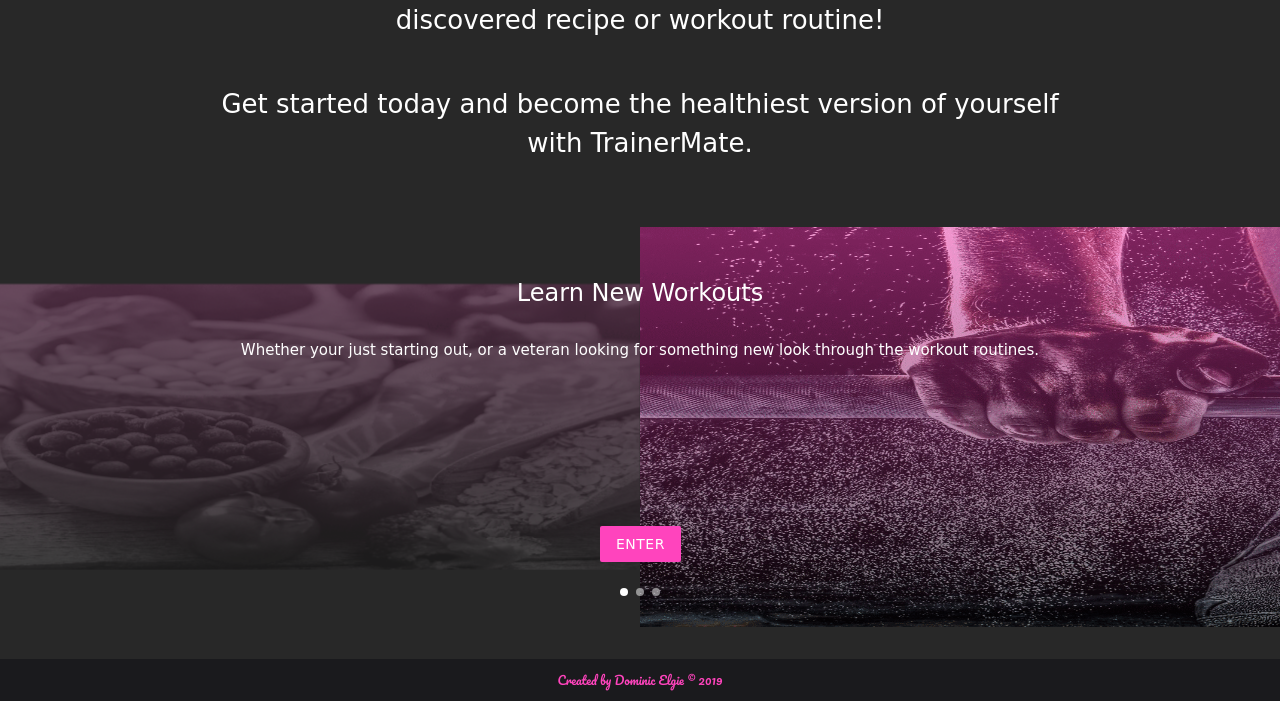
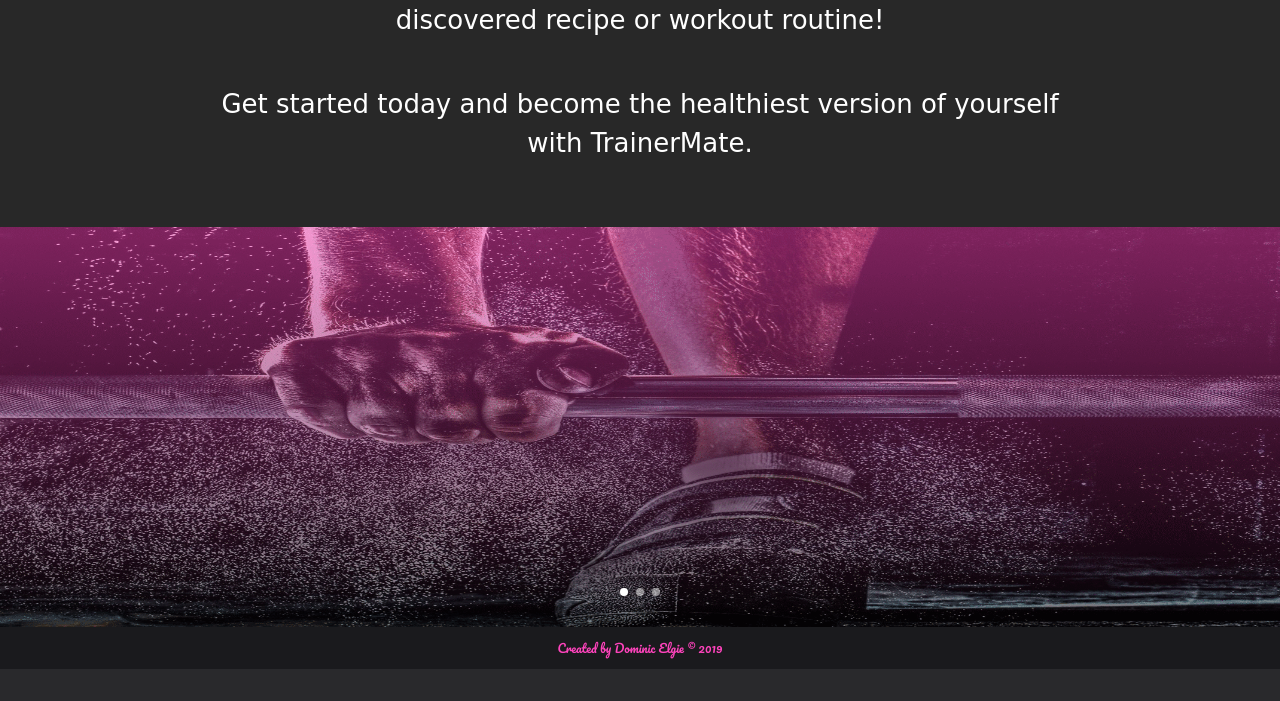
Before and after one commit to elg1e/Trainer-Mate, a Flask app: page / in a window 1280 px wide. Shown: the part 453-1154 px from the top of the page. After the commit the page ends 1122 px from the top, so only its background shows below. Run offline with Flask 2, Linux system fonts and the light colour scheme; some libraries are stand-ins or nearby versions; some web fonts are replaced.

Commit message:
Readme file edits/carousel edit

```diff
--- a/static/css/style.css
+++ b/static/css/style.css
@@ -91,15 +91,10 @@
 
 /*Carousel*/
 
-.image-carousel {
-    position: relative;
-}
-
 .carouselImages {
    height: 100%;
    width: 100%;
    z-index: -1;
-   position: absolute;
 }
 
 /*Carousel Text*/
--- a/templates/home.html
+++ b/templates/home.html
@@ -9,7 +9,6 @@
 </div>
 
 <!--Image Carousel-->
-<div class="image-carousel">
   <div class="carousel carousel-slider center">
     <div class="carousel-item">
       <img src="static/images/workoutImage.gif" alt="Image of a workout" class="carouselImages">
@@ -30,6 +29,5 @@
       <a href="{{url_for('recipes')}}" class="waves-effect waves-light btn hvr-buzz-out carouselButton">Enter</a>
     </div>
   </div>
-</div>
 
 {% endblock %}
```
Also changed, not shown: README.md.
